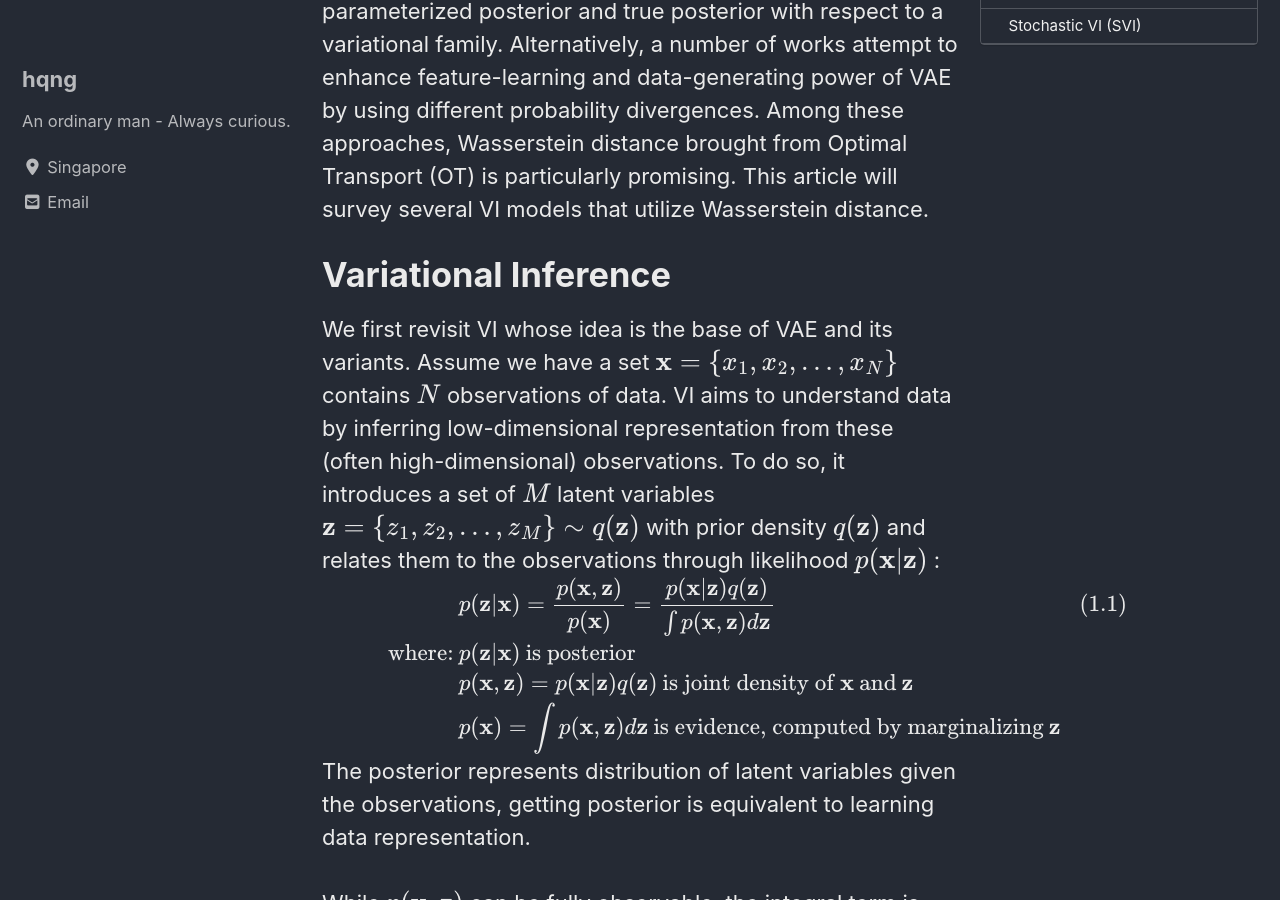
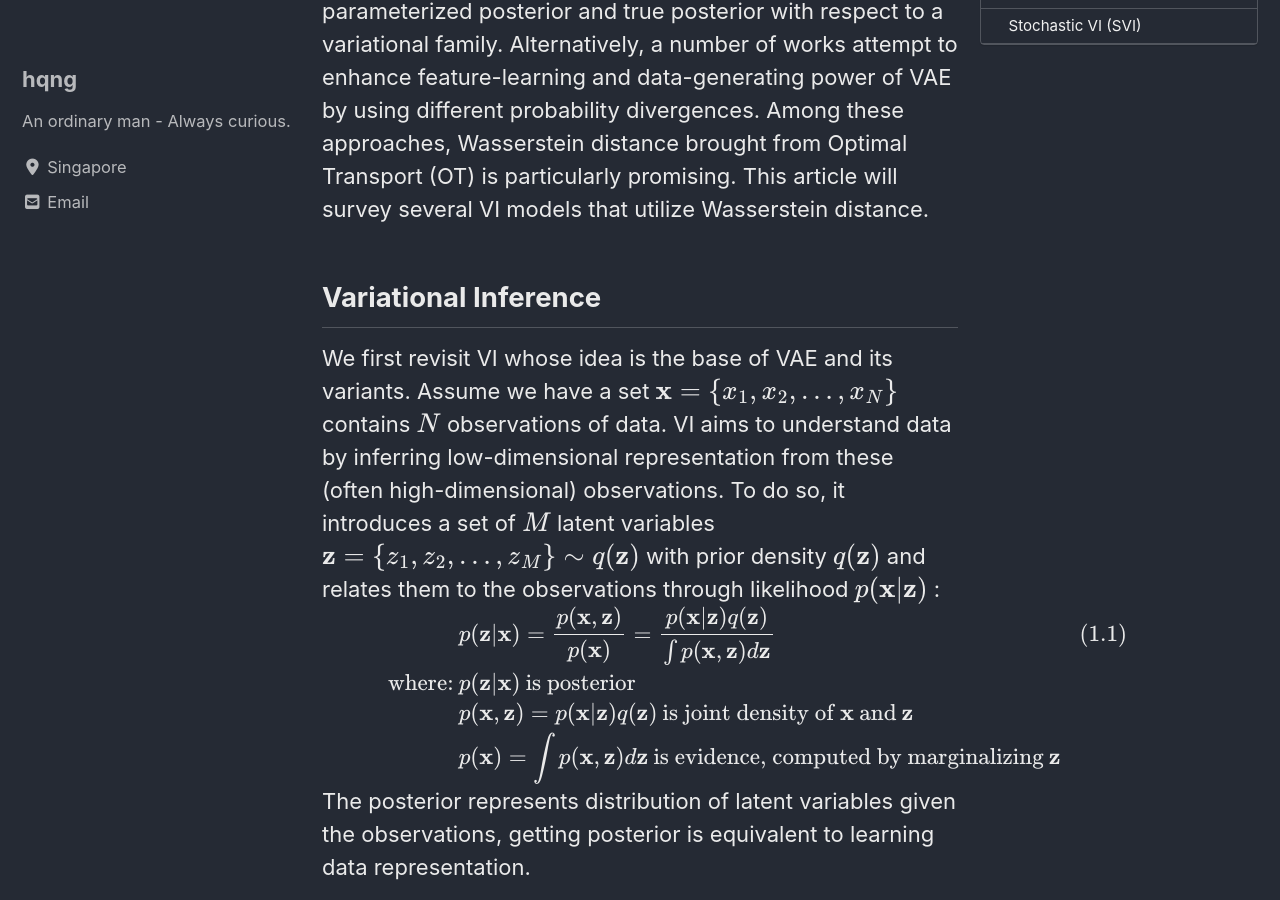
Before and after one commit to hqng/hqng.github.io, a Jekyll site: the page built from _posts/2019-05-24-OT-in-Generative-Models.md, in a window 1280 px wide and 900 px high, scrolled down 338 px. Built offline with Jekyll 4.4.1, drawn with Linux system fonts in a browser that asks for light colours; cached includes are drawn as plain includes; nearby versions of some CDN libraries; formulas are drawn with MathJax 3.

Commit message:
update content table

```diff
--- a/_posts/2019-05-24-OT-in-Generative-Models.md
+++ b/_posts/2019-05-24-OT-in-Generative-Models.md
@@ -11,7 +11,7 @@ tags:
 
 Many recent research in generative models have borrowed ideas from classic probabilistic frameworks. Such a model is VAE, an improvement of variational inference. Similar to VI, VAE's objective is to minimize the KL divergence between parameterized posterior and true posterior with respect to a variational family. Alternatively, a number of works attempt to enhance feature-learning and data-generating power of VAE by using different probability divergences. Among these approaches, Wasserstein distance brought from Optimal Transport (OT) is particularly promising. This article will survey several VI models that utilize Wasserstein distance. <br>
 
-# <a name="VI"></a> Variational Inference
+## <a name="VI"></a> Variational Inference
 
 We first revisit VI whose idea is the base of VAE and its variants. Assume we have a set $\mathbf{x} = \\{ x_1, x_2, \dots, x_N \\}$ contains $N$ observations of data. VI aims to understand data by inferring low-dimensional representation from these (often high-dimensional) observations. To do so, it introduces a set of $M$ latent variables $\mathbf{z} = \\{ z_1, z_2, \dots, z_M \\} \sim q(\mathbf{z})$ with prior density $q(\mathbf{z})$ and relates them to the observations through likelihood {% raw %} $ p(\mathbf{x} | \mathbf{z}) $ {% endraw %}:
 <br>
@@ -29,7 +29,7 @@ The posterior represents distribution of latent variables given the observations
 While $ p(\mathbf{x}, \mathbf{z}) $ can be fully observable, the integral term is computationally expensive, thus the posterior is intractable
 ([Blei *et al.*, 2017](https://doi.org/10.1080/01621459.2017.1285773)). VI overcomes this difficulty by approximating intractable posterior with simpler distribution. Specifically, it parameterizes prior $q(\mathbf{z})$ with variational parameters $\boldsymbol{\theta} = \\{ \theta_1, \theta_2, ..., \theta_M \\} $ and then optimize them to achieve a good approximation of posterior in term of KL divergence.
 
-## <a name="VanillaVI"></a> Vanilla VI
+### <a name="VanillaVI"></a> Vanilla VI
 
 We now derive the optimization problem's objective of VI. Let's consider:
 <br>
@@ -99,7 +99,7 @@ $$
 <br>
 Note that $\log p(\mathbf{x})$ is a constant quantity w.r.t $\boldsymbol{\theta}$, to minimize $\text{KL}(q_{\boldsymbol{\theta}}(\mathbf{z}) \parallel p(\mathbf{z} | \mathbf{x}))$ is equivalent to maximize the ELBO. One way of computing ELBO analytically is to restrict models to conjugate exponential family distribution. But we will focus on other approaches which are related to VAE.
 
-## <a name="MFVI"></a> Mean-Field VI (MFVI)
+### <a name="MFVI"></a> Mean-Field VI (MFVI)
 
 Choosing prior distribution leads to a trade-off between complexity and quality of posterior. We want an approximation that can express prior well yet must be simple enough to make itself tractable. A common choice is mean-field approximation, an adaption of mean-field theory in physics. Under mean-field assumption, MFVI factorizes $q_{\boldsymbol{\theta}}(\mathbf{z})$ into $M$ factors where each factor is governed by its own parameter and is independent of others:
 <br>
@@ -217,7 +217,7 @@ $$
 <br>
 Since $q(z_j)$ and $q(z_i)$ are independent for any $j \neq i, \: i, j \in \{1, 2, \dots, M \}$, maximizing EBLO w.r.t $\boldsymbol{\theta}$ can be done by alternately maximizing ELBO w.r.t $\theta_j$ for $j=1,2,\dots,M$. Therefore, under mean-field approximation, maximum of ELBO can be accomplished by iteratively updating variational distribution of each latent variable by rule ($\ref{eq1.15}$) until convergence. This algorithm's called coordinate ascent.
 
-## <a name="SVI"></a> Stochastic VI (SVI)
+### <a name="SVI"></a> Stochastic VI (SVI)
 
 Various VI models are not feasible for big datasets, for instance, MFVI's updating rule ($\ref{eq1.15}$) is exhausted for huge number of observations since it must process every single data point. Different from these approaches, SVI employs stochastic optimization for efficiently optimizing its objective under big data circumstance.<br>
 <br>
```
